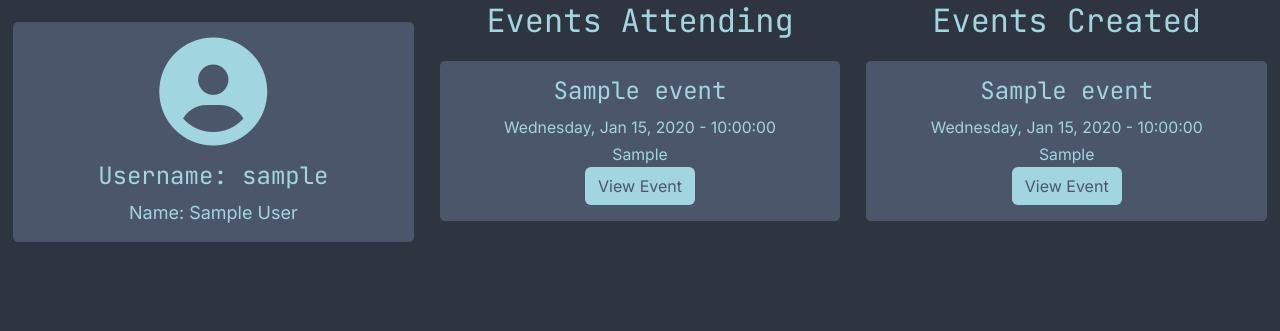
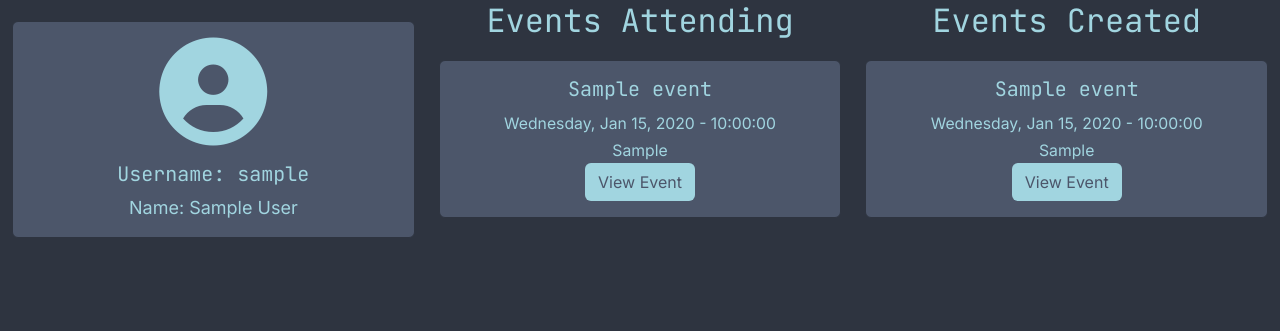
Before and after one commit to InfiniteEndeavours/Milestone-3-Event-Site, a Flask app: template event_finder/templates/profile.html in a window 1280 px wide. Shown: the part 108-439 px from the top of the page. Run offline with Flask 3, Linux system fonts and the light colour scheme; the template is opened without the code that fills it: values that come from a table or form of the project are taken from there, others are empty; tables that the repository leaves empty hold one stand-in row (values such as "Sample post"); some libraries are stand-ins or nearby versions.

Commit message:
Update profile.html
- Change Card Title elements from h4 to p with h5 class for accessibility

```diff
--- a/event_finder/templates/profile.html
+++ b/event_finder/templates/profile.html
@@ -8,7 +8,7 @@
             <div class="card">
                 <div class="card-body text-center">
                     <i class="fas fa-user-circle fa-6x mb-3"></i>
-                    <h4 class="card-title">Username: {{ user.username }}</h4>
+                    <p class="card-title h5">Username: {{ user.username }}</p>
                     <p class="card-text">Name: {{ profile.first_name }} {{ profile.last_name }}</p>
                 </div>
             </div>
@@ -18,7 +18,7 @@
             {% for event in attending_events %}
                 <div class="card">
                     <div class="card-body text-center">
-                        <h4 class="card-title">{{ event.title }}</h4>
+                        <p class="card-title h5">{{ event.title }}</p>
                         <div class="card-text">
                             <small>{{ event.date.strftime('%A, %b %d, %Y') }} - {{ event.start_time }}</small>
                             <br>
@@ -35,7 +35,7 @@
             {% for event in created_events %}
                 <div class="card">
                     <div class="card-body text-center">
-                        <h4 class="card-title">{{ event.title }}</h4>
+                        <p class="card-title h5">{{ event.title }}</p>
                         <div class="card-text">
                             <small>{{ event.date.strftime('%A, %b %d, %Y') }} - {{ event.start_time }}</small>
                             <br>
```
